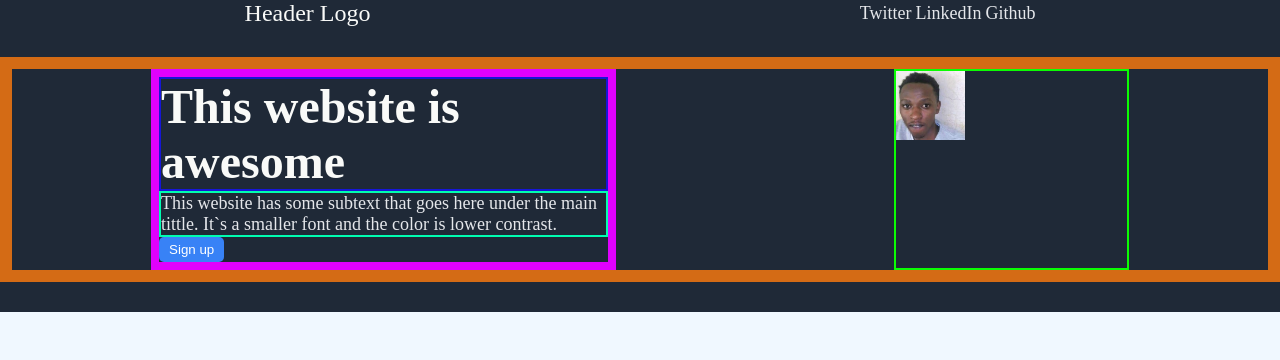
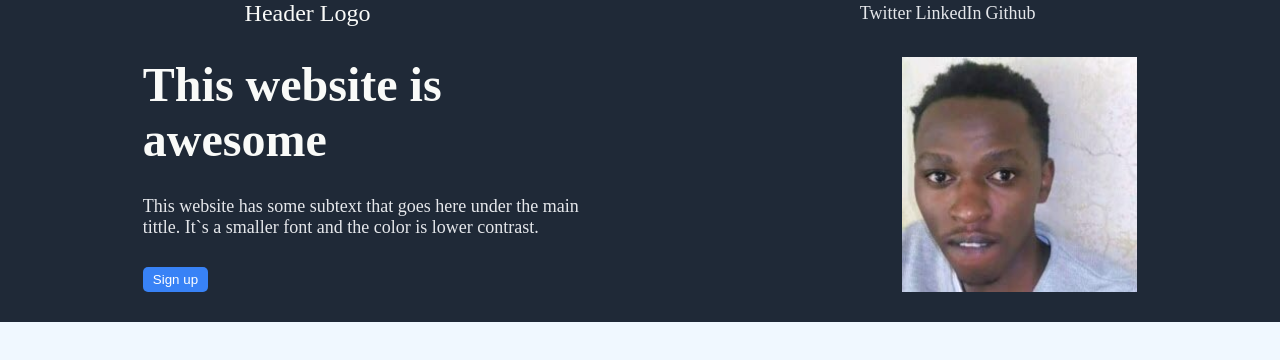
Before and after one commit to Jake9953/Landing-Page, a plain HTML site: page index.html in a window 1280 px wide. Drawn offline with Linux system fonts and the light colour scheme.

Commit message:
Made few changes and now section 1 fully done.

```diff
--- a/style.css
+++ b/style.css
@@ -29,8 +29,9 @@ a{
 }
 
 img{
-  width: 30%;
-  /* height: 100%; */
+  width: 100%;
+  height: 100%;
+  object-fit: contain;
 }
 .container{
   background-color: #1F2937;
@@ -73,7 +74,7 @@ img{
   display: flex;
   justify-content: center;
   justify-content: space-around;
-  border: 12px solid rgb(212, 107, 21);
+  /* border: 12px solid rgb(212, 107, 21); */
 }
 
 .main-text{
@@ -81,7 +82,9 @@ img{
   flex: 0 1 37%;
   flex-wrap: wrap;
   flex-direction: column;
-  border: 8px solid rgb(224, 1, 253);
+  justify-content: center;
+  justify-content: space-between;
+  /* border: 8px solid rgb(224, 1, 253); */
 }
 
 
@@ -90,14 +93,14 @@ img{
   color: #F9FAF8;
   font-weight: bolder;
   display: flex;
-  border: 2px solid rgb(22, 22, 214);
+  /* border: 2px solid rgb(22, 22, 214); */
 }
 
 .text2{
   font-size: 18px;
   color: #E5E7EB;
   /* max-width: 50%; */
-  border: 2px solid rgb(0, 253, 177);
+  /* border: 2px solid rgb(0, 253, 177); */
 }
 
 button{
@@ -112,5 +115,5 @@ button{
   -o-border-radius: 5px;
 }
 .pic{
-  border: 2px solid rgb(11, 252, 3);
+  /* border: 2px solid rgb(11, 252, 3); */
 }
```
Also changed, not shown: images/DSC_0439.jpg (deleted).
